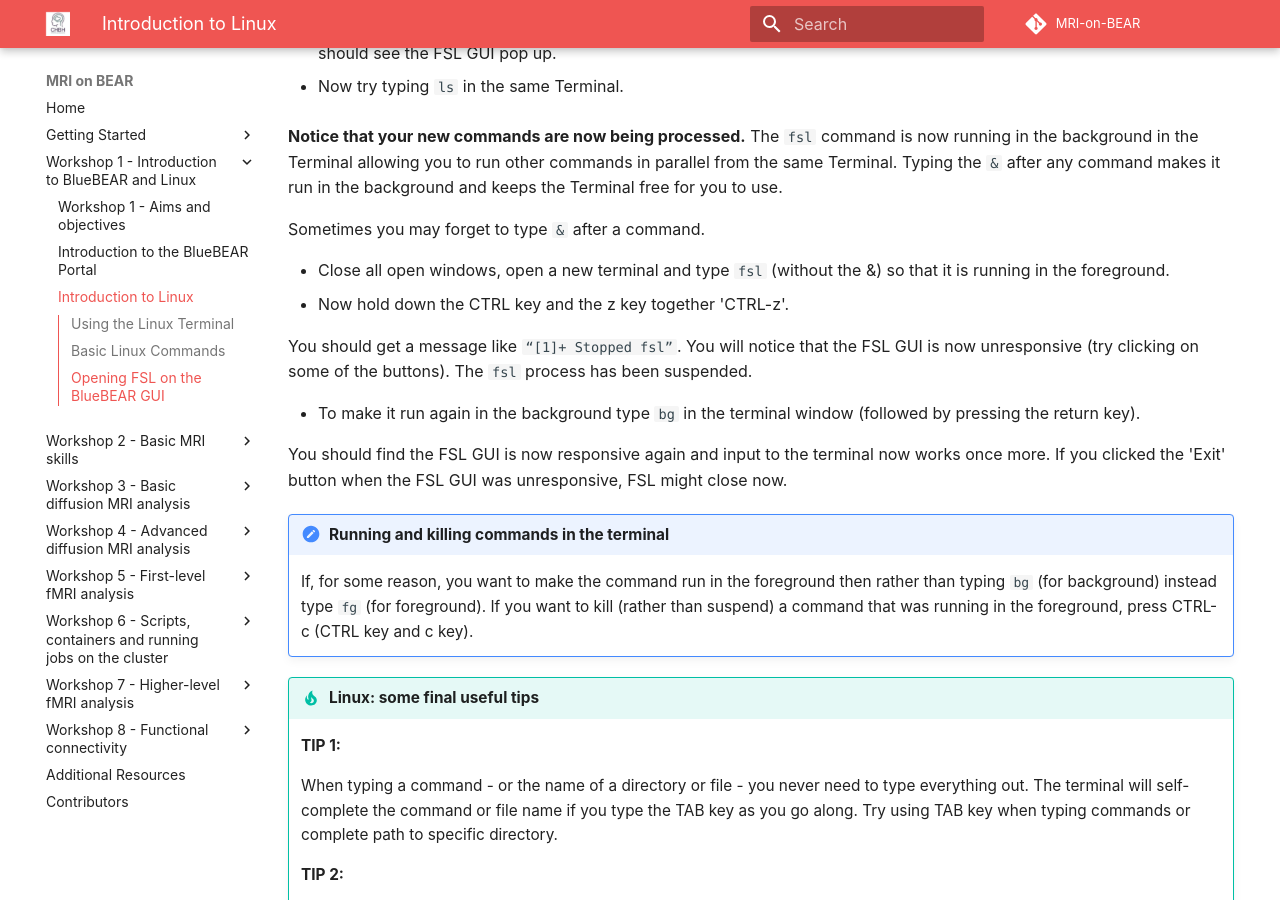
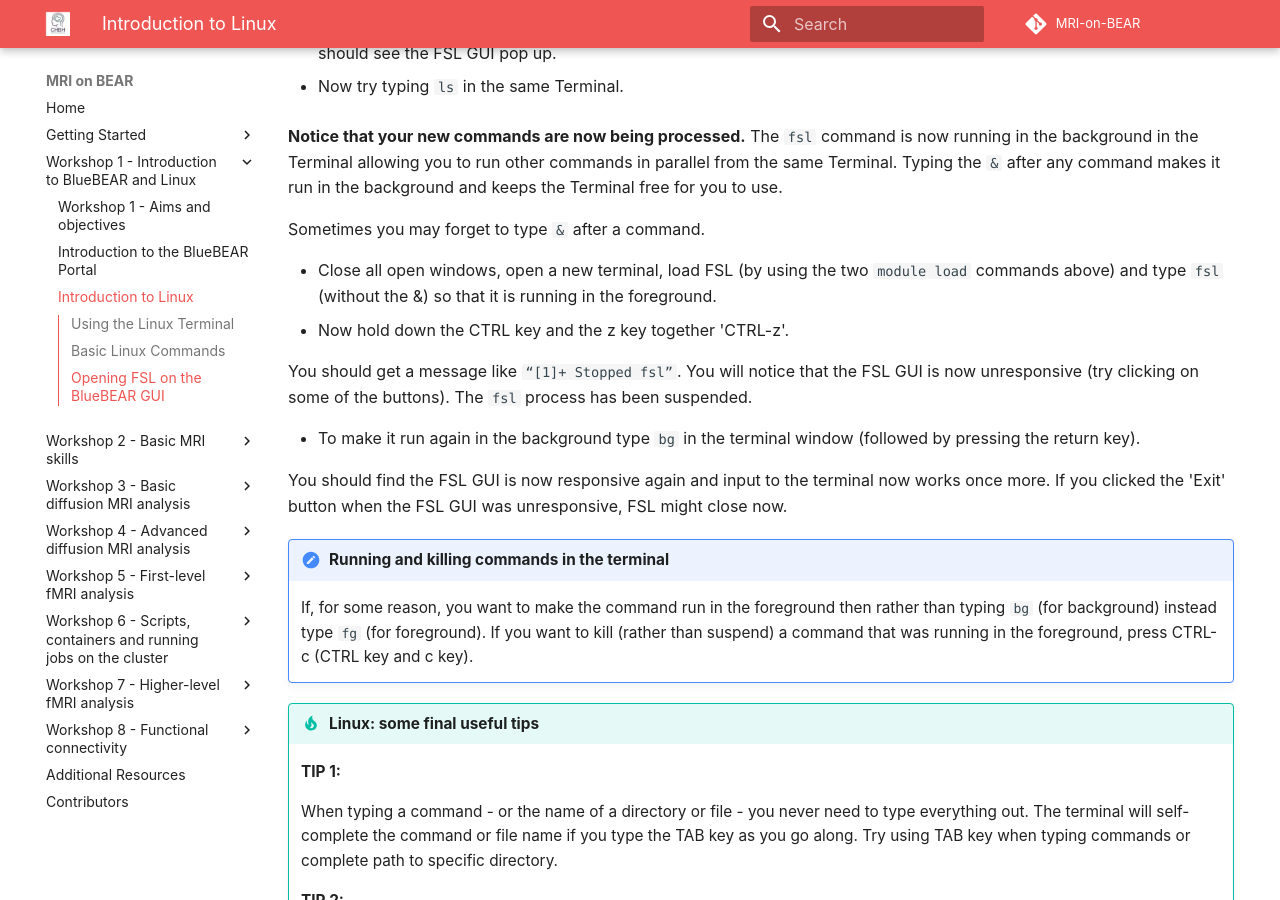
Before and after one commit to chbh-opensource/mri-on-bear-edu, an MkDocs documentation site: the page built from docs/workshop1/intro-to-linux.md, in a window 1280 px wide and 900 px high, scrolled down 9559 px. Built offline with MkDocs 1.6.1 and Material for MkDocs 9.7.7, drawn with Linux system fonts in a browser that asks for light colours; some web fonts are replaced; comment, search, counter and statistics services are not loaded.

Commit message:
add instruction on loading fsl first

```diff
--- a/docs/workshop1/intro-to-linux.md
+++ b/docs/workshop1/intro-to-linux.md
@@ -251,7 +251,7 @@ Typing the `&` after any command makes it run in the background and keeps the Te
 
 Sometimes you may forget to type `&` after a command.
 
-- Close all open windows, open a new terminal and type `fsl` (without the &) so that it is running in the foreground.
+- Close all open windows, open a new terminal, load FSL (by using the two `module load` commands above) and type `fsl` (without the &) so that it is running in the foreground.
 - Now hold down the CTRL key and the z key together 'CTRL-z'.
 
 You should get a message like `“[1]+ Stopped fsl”`. You will notice that the FSL GUI is now unresponsive (try clicking on some of the buttons). The `fsl` process has been suspended.
```
